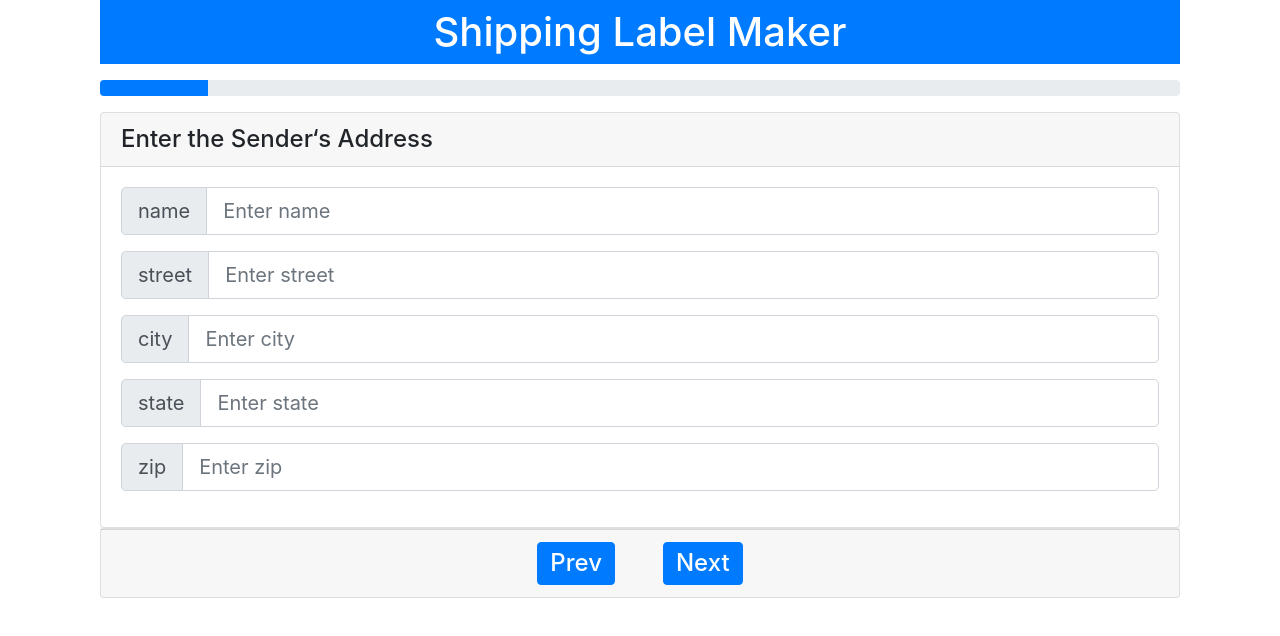
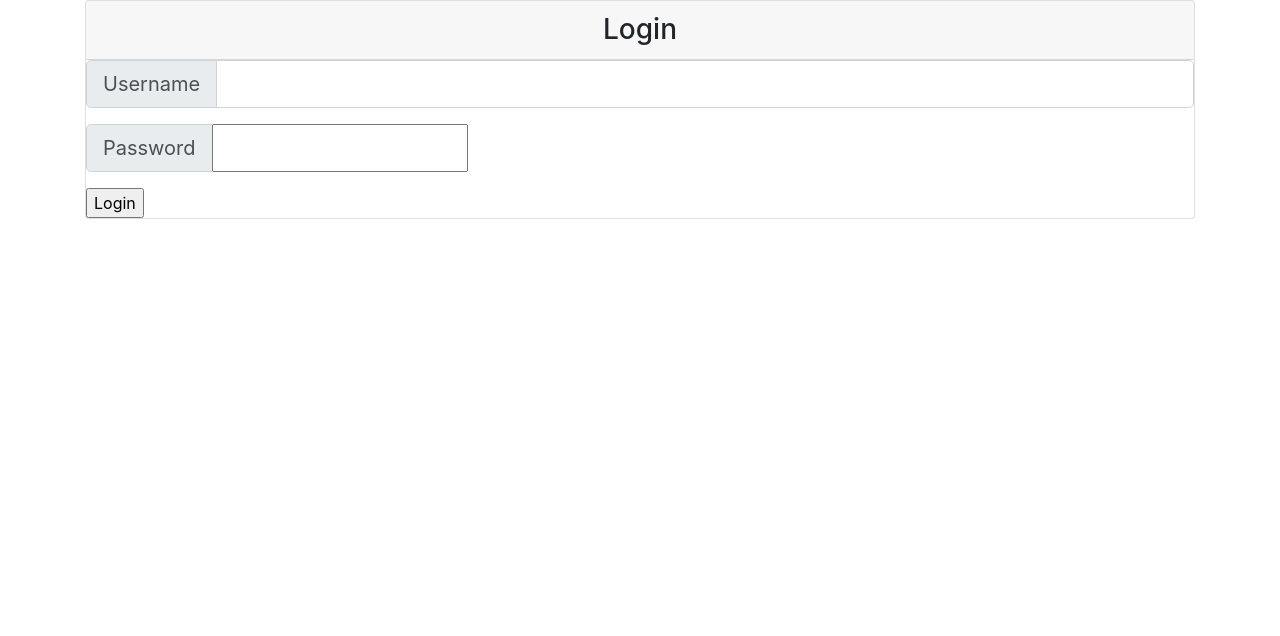
Before and after one commit to yogenspatel/ShippingLabel, a React (Create React App) app: page / in a window 1280 px wide. Shown: the top 636 px of the page. Built offline with nearby package versions, Linux system fonts and the light colour scheme.

Commit message:
Added Login HOC component

```diff
--- a/src/App.js
+++ b/src/App.js
@@ -1,5 +1,5 @@
 import React from 'react';
-import ShippingLabelMaker from './features/shipping-label-maker';
+import Login from './core/components/login/login';
 import './App.css';
 
 function App() {
@@ -7,7 +7,7 @@ function App() {
     <div className="container">
       <div className="row">
         <div className="col">
-          <ShippingLabelMaker />
+          <Login />
         </div>
       </div>
     </div>
--- /dev/null
+++ b/src/core/components/login/login.js
@@ -0,0 +1,34 @@
+import React from 'react';
+import LoginHOC from './loginHOC';
+import ShippingLabelMaker from '../../../features/shipping-label-maker';
+
+class Login extends React.Component {
+  render() {
+    console.log(this.props);
+    const { username, password, handleOnChange, handleOnSubmit, isLoggedIn } = this.props;
+    return !isLoggedIn ? (
+      <div className="card">
+        <div className="card-header text-center h3">Login</div>
+        <form onSubmit={handleOnSubmit}>
+          <div className="input-group input-group-lg mb-3">
+            <div className="input-group-prepend">
+              <span className="input-group-text">Username</span>
+            </div>
+            <input type="text" className="form-control" name="username" value={username} onChange={handleOnChange} />
+          </div>
+          <div className="input-group input-group-lg mb-3">
+            <div className="input-group-prepend">
+              <span className="input-group-text">Password</span>
+            </div>
+            <input type="password" name="password" value={password} onChange={handleOnChange} />
+          </div>
+          <div className="form-action">
+            <input type="submit" value="Login" />
+          </div>
+        </form>
+      </div>
+    ) : <ShippingLabelMaker />;
+  }
+}
+
+export default (LoginHOC(Login));
--- /dev/null
+++ b/src/core/components/login/loginHOC.js
@@ -0,0 +1,61 @@
+import React, { Component } from 'react';
+import PropTypes from 'prop-types';
+import { checkIfUserLoggedInAction, doLoginAction } from '../../../features/utilities/utils';
+
+const LoginHOC = (PassedComponent) => {
+  return class LoginParent extends Component {
+    constructor() {
+      super();
+
+      this.state = {
+        username: '',
+        password: '',
+        isLoggedIn: false
+      };
+      this.isLoggedIn = false;
+    }
+
+    componentDidMount() {
+    //   const ifLoggedIn = checkIfUserLoggedInAction();
+    //   if (ifLoggedIn) {
+
+    //   }
+    }
+
+    handleOnChange = (e) => {
+      const { name, value } = e.target;
+      console.log('handleOnChange: ', name, value);
+      this.setState({
+        [name]: value,
+      });
+    }
+
+    handleOnSubmit = (e) => {
+      e.preventDefault();
+      const { username, password } = this.state;
+      const data = {
+        username,
+        password
+      };
+      this.setState({
+        isLoggedIn: doLoginAction(data)
+      });
+    //   this.isLoggedIn = doLoginAction(data);
+    }
+
+    render() {
+      const { username, password, isLoggedIn } = this.state;
+      return (
+        <PassedComponent
+          username={username}
+          password={password}
+          handleOnChange={this.handleOnChange}
+          handleOnSubmit={this.handleOnSubmit}
+          isLoggedIn={isLoggedIn}
+        />
+      )
+    }
+  }
+}
+
+export default LoginHOC;
--- a/src/core/components/wizard/index.js
+++ b/src/core/components/wizard/index.js
@@ -6,7 +6,7 @@ import Step2 from '../../../features/shipping-label-maker/step2';
 import Step3 from '../../../features/shipping-label-maker/step3';
 import Step4 from '../../../features/shipping-label-maker/step4';
 import Step5 from '../../../features/shipping-label-maker/step5';
-
+import { shippingData } from '../../../features/utilities/utils'
 
 class Wizard extends React.Component {
   constructor(props) {
@@ -34,7 +34,8 @@ class Wizard extends React.Component {
         });
       }
       if (this.props.steps.length === this.state.step) {
-        this.props.onComplete(this.state.shippingData);
+        shippingData.data = this.state.shippingData;
+        this.props.onComplete();
       }
     }
 
@@ -56,7 +57,6 @@ class Wizard extends React.Component {
     render() {
       return (
         <div className="container">
-          {this.props.header()}
           <ShippingProgress stepProgress={this.state.step} />
           {this.state.step === 1 && <Step1 getShippingData={this.getWizardContext} setShippingData={this.state.shippingData} />}
           {this.state.step === 2 && <Step2 getShippingData={this.getWizardContext} setShippingData={this.state.shippingData} />}
@@ -75,13 +75,11 @@ class Wizard extends React.Component {
 }
 
 Wizard.propTypes = {
-  header: PropTypes.func,
   steps: PropTypes.array,
   onComplete: PropTypes.func
 }
 
 Wizard.defaultProps = {
-  header: () => {},
   steps: [],
   onComplete: () => {}
 }
--- a/src/features/shipping-label-maker/index.js
+++ b/src/features/shipping-label-maker/index.js
@@ -2,6 +2,7 @@ import React from 'react';
 import Wizard from '../../core/components/wizard'
 import ShippingLabel from '../shipping-label';
 import { steps } from '../utilities/const';
+import { shippingData } from '../utilities/utils';
 
 class ShippingLabelMaker extends React.Component {
   constructor(props) {
@@ -12,22 +13,21 @@ class ShippingLabelMaker extends React.Component {
     };
   }
 
-    onComplete = (shippingData) => {
-      console.log('on complete: ', shippingData);
+  onComplete = () => {
     this.setState({
-        shippingData,
+      shippingData: shippingData.data,
       renderShippingLabel: true
     });
   }
 
-    header = () => (
+
+  renderHeader = () => (
     <header className="navbar navbar-expand-lg navbar-dark bg-primary"><h1 className="h1 text-white m-auto">Shipping Label Maker</h1></header>
   )
 
   render() {
     return !this.state.renderShippingLabel ? (
       <Wizard
-          header={this.header}
         steps={steps}
         onComplete={this.onComplete}
       />
--- a/src/features/utilities/utils.js
+++ b/src/features/utilities/utils.js
@@ -28,7 +28,7 @@ export const validateFormFields = (obj, context) => {
 export const RenderFormField = ({ fieldName, type, placeHolder, onChange, context }) => (
   <div className="input-group input-group-lg mb-3">
     <div className="input-group-prepend">
-      <span className="input-group-text" id="basic-addon1">{fieldName}</span>
+      <span className="input-group-text">{fieldName}</span>
     </div>
     <input
       name={fieldName}
@@ -50,3 +50,21 @@ export const setMetadata = ({ e, context, key }) => {
   });
 }
 export const calculateShippingCost = (weight, shippingOption) => parseFloat(weight * shippingRate * (shippingOption === 1 ? 1 : 1.5), 10).toFixed(2)
+export const doLoginAction = ({ username, password }) => {
+  if(username === 'test' && password === 'test') {
+    return true;
+  }
+  return false;
+}
+export const checkIfUserLoggedInAction = () => {
+  return true;
+}
+export const shippingData = {
+    dataObj: {},
+    get data() {
+      return this.dataObj;
+    },
+    set data(dataObj) {
+      this.dataObj = dataObj;
+    }
+}
```
Also changed, not shown: src/core/components/login/index.js (added), 2 other files (tests, documents, lock files or other folders). Lines whose indentation alone changed are shown as unchanged.
